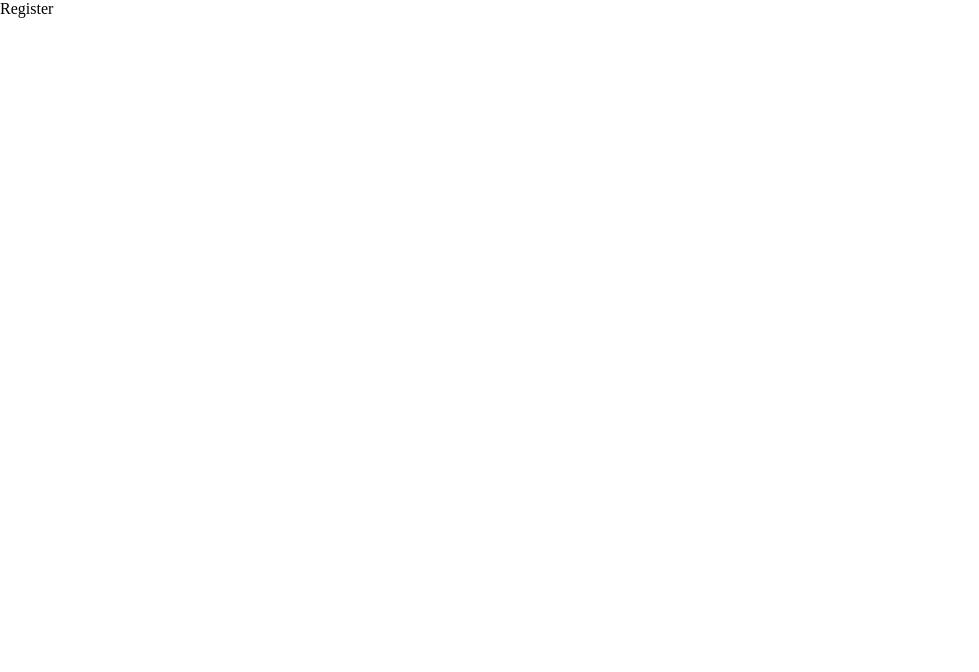
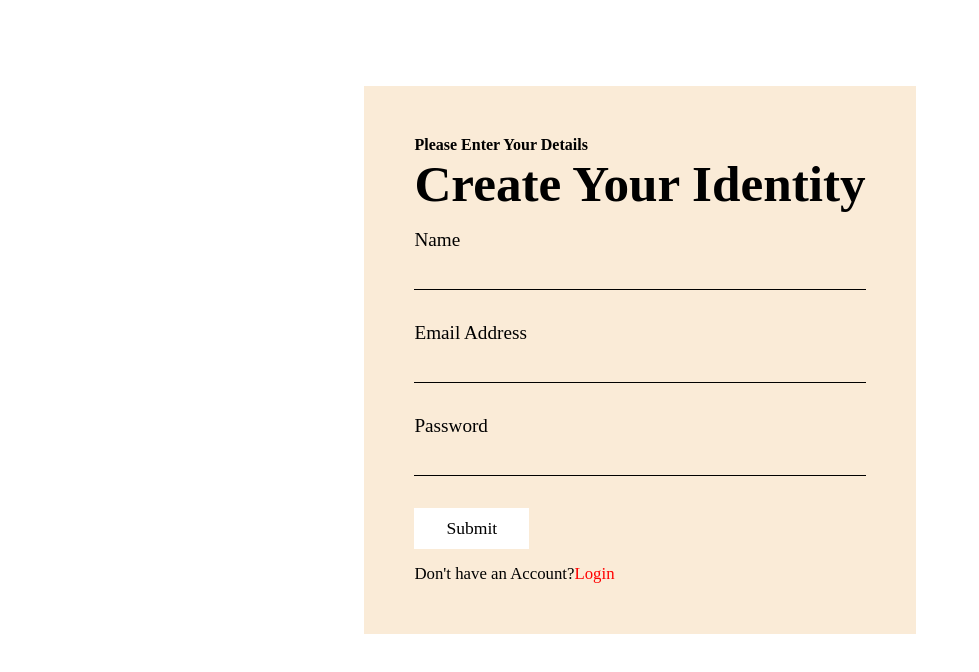
Before and after one commit to development6601/MH-hotel-management-FE, a React app: page /register in a window 1280 px wide. Shown: the top 672 px of the page, without its empty margins (0-979 px from the left). Built offline with nearby package versions, Linux system fonts and the light colour scheme; the HTML template or start-up script is replaced by a standard one.

Commit message:
register Form

```diff
--- a/src/App.jsx
+++ b/src/App.jsx
@@ -1,6 +1,14 @@
-import React from 'react'
+import React, { useEffect } from 'react'
+import { useSelector } from 'react-redux';
 
 const App = () => {
+
+  const currentUser = useSelector((state) => state.auth.user);
+
+  useEffect(() => {
+    console.log(currentUser);
+  })
+
   return (
     <div>App</div>
   )
--- a/src/features/auth/pages/Login.jsx
+++ b/src/features/auth/pages/Login.jsx
@@ -13,7 +13,7 @@ const Login = () => {
     const navigate = useNavigate();
 
     const { loginCurrentUser } = useAuth();
-    //   const currentUser = useSelector((state) =>  state.auth.user);
+    // const currentUser = useSelector((state) => state.auth.user);
 
 
     const formik = useFormik({
@@ -25,7 +25,17 @@ const Login = () => {
         validationSchema: validateLogin,
         onSubmit: async values => {
             await loginCurrentUser({ email: values.email, role: values.role, password: values.password });
+            // navigate('/')
+            useSelector((state) => console.log(state.auth.user));
             //   console.log(currentUser);
+
+            // if (!currentUser) {
+            //     toast.info('User Login SuccessFully')
+            //     navigate('/')
+            // }
+            // else {
+            //     toast.info('Invalid Credentials')
+            // }
         }
     })
 
--- a/src/features/auth/pages/Register.jsx
+++ b/src/features/auth/pages/Register.jsx
@@ -1,8 +1,89 @@
+import "./style/register.scss"
+import { useFormik } from 'formik';
 import React from 'react'
+import { validateRegister } from '../../utils/validate';
+import { Link, useNavigate } from 'react-router-dom';
 
 const Register = () => {
+
+  const navigate = useNavigate();
+
+  const formik = useFormik({
+    initialValues: {
+      name: '',
+      email: '',
+      password: '',
+    },
+    validationSchema: validateRegister,
+    onSubmit: values => {
+      const user = {
+        name: values.name,
+        email: values.email,
+        password: values.password,
+      }
+
+      let users = JSON.parse(localStorage.getItem('Users')) ? JSON.parse(localStorage.getItem('Users')) : [];
+      users.push(user);
+
+      localStorage.setItem('Users', JSON.stringify(users));
+      navigate('/login')
+    }
+  })
   return (
-    <div>Register</div>
+    <div className='RegisterPage'>
+      <div className="form">
+        <h4>Please Enter Your Details</h4>
+        <h2>Create Your Identity</h2>
+        <form className="formInputs" onSubmit={formik.handleSubmit}>
+
+          <div className="inputBlock">
+            <label htmlFor="name">Name</label>
+            <input
+              id="name"
+              name="name"
+              type="name"
+              onChange={formik.handleChange}
+              onBlur={formik.handleBlur}
+              value={formik.values.name}
+            />
+            {formik.touched.name && formik.errors.name ? (
+              <div className="errorDiv">{formik.errors.name}</div>
+            ) : null}
+          </div>
+
+          <div className="inputBlock"><label htmlFor="email">Email Address</label>
+            <input
+              id="email"
+              name="email"
+              type="email"
+              onChange={formik.handleChange}
+              onBlur={formik.handleBlur}
+              value={formik.values.email}
+            />
+            {formik.touched.email && formik.errors.email ? (
+              <div className="errorDiv">{formik.errors.email}</div>
+            ) : null}</div>
+
+
+          <div className="inputBlock"><label htmlFor="password">Password</label>
+            <input
+              id="password"
+              name="password"
+              type="password"
+              onChange={formik.handleChange}
+              onBlur={formik.handleBlur}
+              value={formik.values.password}
+            />
+            {formik.touched.password && formik.errors.password ? (
+              <div className="errorDiv">{formik.errors.password}</div>
+            ) : null}</div>
+
+
+          <button className="submitBtn" type="submit">Submit</button>
+        </form>
+        <div className="LoginLink"><p>Don't have an Account?<Link className="menu" to={'/login'}>Login</Link></p></div>
+      </div>
+    </div>
   )
 }
 
--- /dev/null
+++ b/src/features/auth/pages/style/register.scss
@@ -0,0 +1,95 @@
+.RegisterPage {
+    width: 100%;
+    height: 90vh;
+    display: flex;
+    align-items: center;
+    justify-content: center;
+
+    .form {
+        background-color: antiquewhite;
+        padding: 50px;
+
+        h4 {
+            font-family: GL;
+        }
+
+        h2 {
+            font-family: GR;
+            font-size: 4vw;
+        }
+
+        .formInputs {
+            display: flex;
+            flex-direction: column;
+            align-items: flex-start;
+            justify-content: center;
+            margin-top: 1rem;
+            gap: 2rem;
+
+
+
+            .inputBlock {
+                width: 100%;
+                display: flex;
+                flex-direction: column;
+                align-items: flex-start;
+                justify-content: center;
+                gap: 1rem;
+
+
+                label {
+                    font-family: GR;
+                    font-size: 1.2rem;
+
+                }
+
+                input {
+                    width: 100%;
+                    font-family: GL;
+                    font-size: 1.2rem;
+                    background-color: transparent;
+                    border: none;
+                    border-bottom: 1px solid black;
+                    outline: none;
+                }
+
+                .errorDiv {
+                    color: red;
+                }
+            }
+
+
+            .submitBtn {
+                padding: 0.6rem 2rem;
+                border: none;
+                font-family: GL;
+                cursor: pointer;
+                font-size: 1.1rem;
+                background-color: #fff;
+            }
+
+            .submitBtn:hover {
+                color: #fff;
+                background-color: #111;
+            }
+
+            .submitBtn:active {
+                scale: 0.95;
+            }
+        }
+
+        .LoginLink {
+            margin-top: 15px;
+            font-size: 1.05rem;
+
+            .menu {
+                text-decoration: none;
+                color: red;
+            }
+            .menu:hover {
+                text-decoration: none;
+                color: #111;
+            }
+        }
+    }
+}
```
